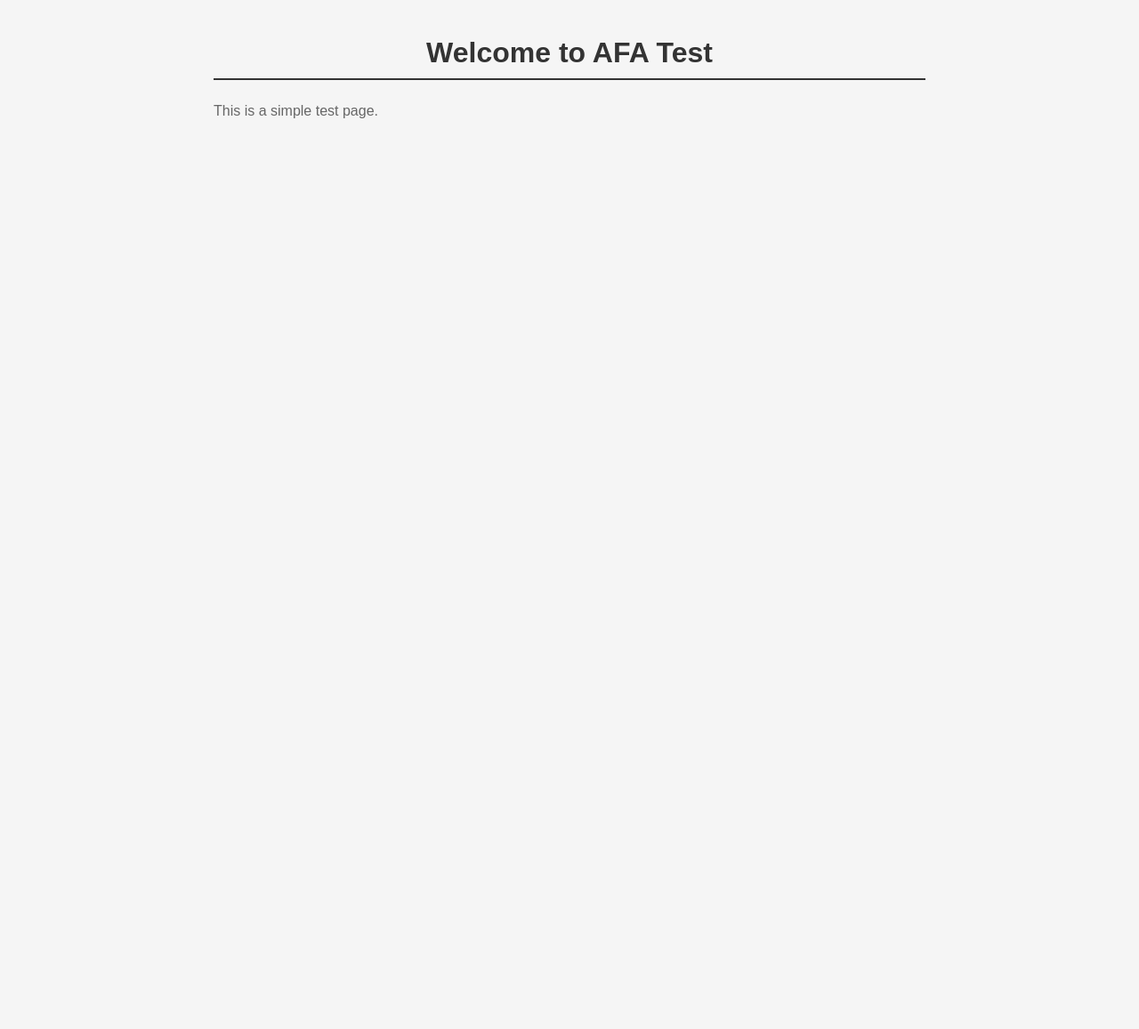
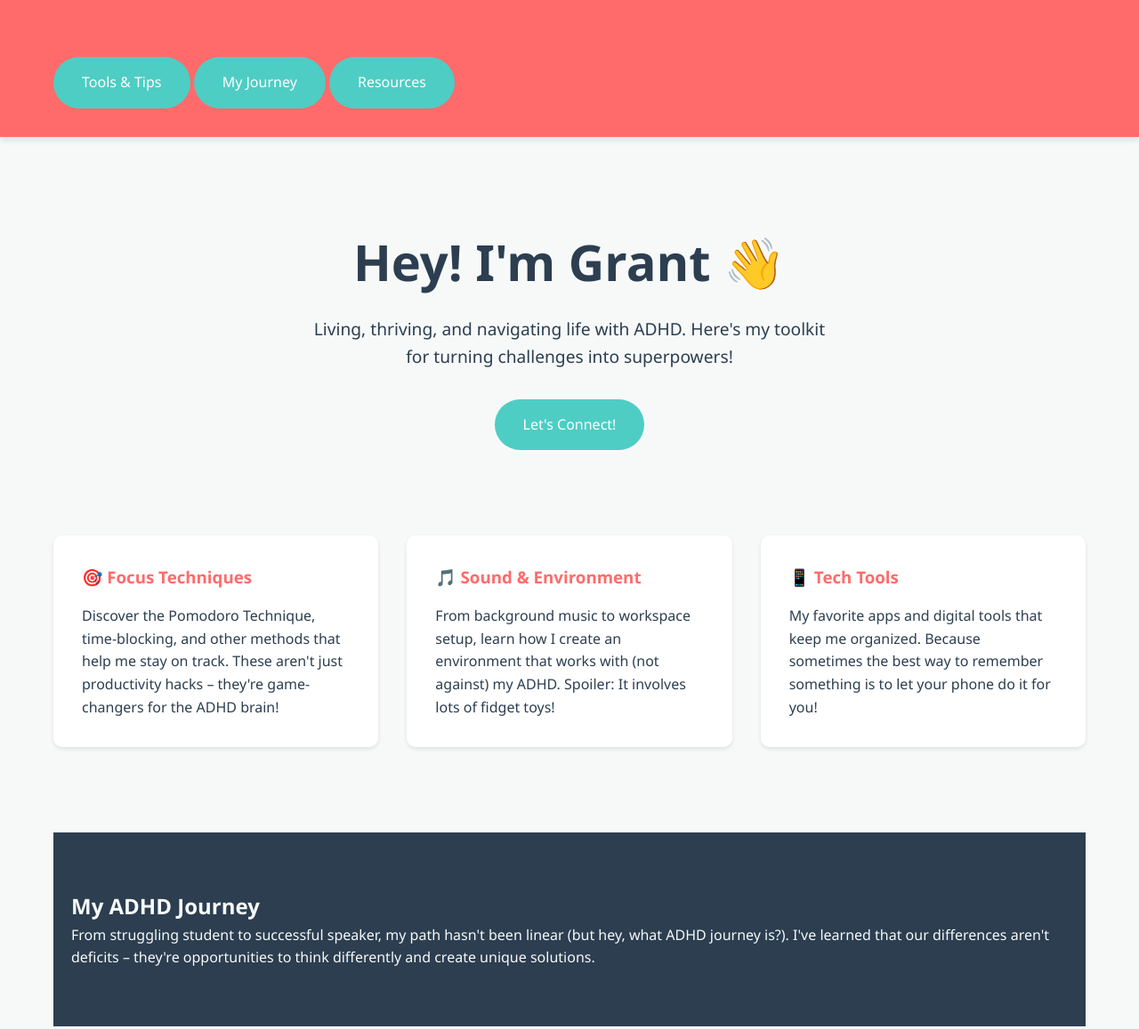
Before and after one commit to SeanOliver23/afa-test, a plain HTML site: page index.html in a window 1280 px wide. Shown: the top 1157 px of the page at 89% size. Before the commit the page ends 800 px from the top, so only its background shows below. Drawn offline with nearby package versions, Linux system fonts and the light colour scheme.

Commit message:
Update index.html

```diff
--- a/index.html
+++ b/index.html
@@ -3,29 +3,221 @@
 <head>
     <meta charset="UTF-8">
     <meta name="viewport" content="width=device-width, initial-scale=1.0">
-    <title>Welcome to AFA Test</title>
+    <title>Grant's ADHD Journey</title>
+    <script src="https://cdnjs.cloudflare.com/ajax/libs/gsap/3.12.2/gsap.min.js"></script>
     <style>
+        :root {
+            --primary: #FF6B6B;
+            --secondary: #4ECDC4;
+            --dark: #2C3E50;
+            --light: #F7F9F9;
+        }
+
+        * {
+            margin: 0;
+            padding: 0;
+            box-sizing: border-box;
+            font-family: 'Segoe UI', system-ui, sans-serif;
+        }
+
         body {
-            font-family: Arial, sans-serif;
-            max-width: 800px;
+            background: var(--light);
+            color: var(--dark);
+            line-height: 1.6;
+        }
+
+        .container {
+            max-width: 1200px;
             margin: 0 auto;
-            padding: 20px;
-            background-color: #f5f5f5;
+            padding: 0 20px;
         }
-        h1 {
-            color: #333;
+
+        header {
+            background: var(--primary);
+            color: white;
+            padding: 2rem 0;
+            margin-bottom: 2rem;
+            box-shadow: 0 4px 6px rgba(0,0,0,0.1);
+        }
+
+        .hero {
             text-align: center;
-            border-bottom: 2px solid #333;
-            padding-bottom: 10px;
+            padding: 4rem 0;
+            opacity: 0;
+            transform: translateY(20px);
         }
-        p {
-            line-height: 1.6;
-            color: #666;
+
+        .hero h1 {
+            font-size: 3.5rem;
+            margin-bottom: 1rem;
+            color: var(--dark);
+        }
+
+        .hero p {
+            font-size: 1.2rem;
+            color: var(--dark);
+            max-width: 600px;
+            margin: 0 auto;
+        }
+
+        .tools-grid {
+            display: grid;
+            grid-template-columns: repeat(auto-fit, minmax(300px, 1fr));
+            gap: 2rem;
+            padding: 2rem 0;
+        }
+
+        .tool-card {
+            background: white;
+            padding: 2rem;
+            border-radius: 10px;
+            box-shadow: 0 2px 4px rgba(0,0,0,0.1);
+            transition: transform 0.3s ease;
+            opacity: 0;
+            transform: translateY(20px);
+        }
+
+        .tool-card:hover {
+            transform: translateY(-5px);
+        }
+
+        .tool-card h3 {
+            color: var(--primary);
+            margin-bottom: 1rem;
+        }
+
+        .cta-button {
+            display: inline-block;
+            padding: 1rem 2rem;
+            background: var(--secondary);
+            color: white;
+            text-decoration: none;
+            border-radius: 30px;
+            margin-top: 2rem;
+            transition: transform 0.3s ease;
+        }
+
+        .cta-button:hover {
+            transform: scale(1.05);
+        }
+
+        .journey-section {
+            padding: 4rem 0;
+            background: var(--dark);
+            color: var(--light);
+            margin: 4rem 0;
+        }
+
+        .resources {
+            padding: 4rem 0;
+        }
+
+        .resources h2 {
+            text-align: center;
+            margin-bottom: 2rem;
+        }
+
+        footer {
+            background: var(--dark);
+            color: var(--light);
+            text-align: center;
+            padding: 2rem 0;
+            margin-top: 4rem;
+        }
+
+        @media (max-width: 768px) {
+            .hero h1 {
+                font-size: 2.5rem;
+            }
         }
     </style>
 </head>
 <body>
-    <h1>Welcome to AFA Test</h1>
-    <p>This is a simple test page.</p>
+    <header>
+        <div class="container">
+            <nav>
+                <a href="#tools" class="cta-button">Tools & Tips</a>
+                <a href="#journey" class="cta-button">My Journey</a>
+                <a href="#resources" class="cta-button">Resources</a>
+            </nav>
+        </div>
+    </header>
+
+    <div class="container">
+        <section class="hero">
+            <h1>Hey! I'm Grant 👋</h1>
+            <p>Living, thriving, and navigating life with ADHD. Here's my toolkit for turning challenges into superpowers!</p>
+            <a href="#contact" class="cta-button">Let's Connect!</a>
+        </section>
+
+        <section id="tools" class="tools-grid">
+            <div class="tool-card">
+                <h3>🎯 Focus Techniques</h3>
+                <p>Discover the Pomodoro Technique, time-blocking, and other methods that help me stay on track. These aren't just productivity hacks – they're game-changers for the ADHD brain!</p>
+            </div>
+
+            <div class="tool-card">
+                <h3>🎵 Sound & Environment</h3>
+                <p>From background music to workspace setup, learn how I create an environment that works with (not against) my ADHD. Spoiler: It involves lots of fidget toys!</p>
+            </div>
+
+            <div class="tool-card">
+                <h3>📱 Tech Tools</h3>
+                <p>My favorite apps and digital tools that keep me organized. Because sometimes the best way to remember something is to let your phone do it for you!</p>
+            </div>
+        </section>
+
+        <section id="journey" class="journey-section">
+            <div class="container">
+                <h2>My ADHD Journey</h2>
+                <p>From struggling student to successful speaker, my path hasn't been linear (but hey, what ADHD journey is?). I've learned that our differences aren't deficits – they're opportunities to think differently and create unique solutions.</p>
+            </div>
+        </section>
+
+        <section id="resources" class="resources">
+            <h2>Helpful Resources</h2>
+            <div class="tools-grid">
+                <div class="tool-card">
+                    <h3>📚 Recommended Reading</h3>
+                    <p>"Delivered from Distraction" by Edward M. Hallowell<br>
+                    "The Smart but Scattered Guide to Success" by Peg Dawson</p>
+                </div>
+                <div class="tool-card">
+                    <h3>🎧 Must-Listen Podcasts</h3>
+                    <p>"ADHD reWired" with Eric Tivers<br>
+                    "Translating ADHD" with Shelly Collins and Cameron Gott</p>
+                </div>
+            </div>
+        </section>
+    </div>
+
+    <footer>
+        <div class="container">
+            <p>© 2025 Grant's ADHD Journey | Let's connect and share our experiences!</p>
+        </div>
+    </footer>
+
+    <script>
+        document.addEventListener('DOMContentLoaded', () => {
+            gsap.to('.hero', {
+                opacity: 1,
+                y: 0,
+                duration: 1,
+                ease: 'power3.out'
+            });
+
+            gsap.to('.tool-card', {
+                opacity: 1,
+                y: 0,
+                duration: 0.8,
+                stagger: 0.2,
+                ease: 'power3.out',
+                scrollTrigger: {
+                    trigger: '.tool-card',
+                    start: 'top 80%'
+                }
+            });
+        });
+    </script>
 </body>
 </html>
```
